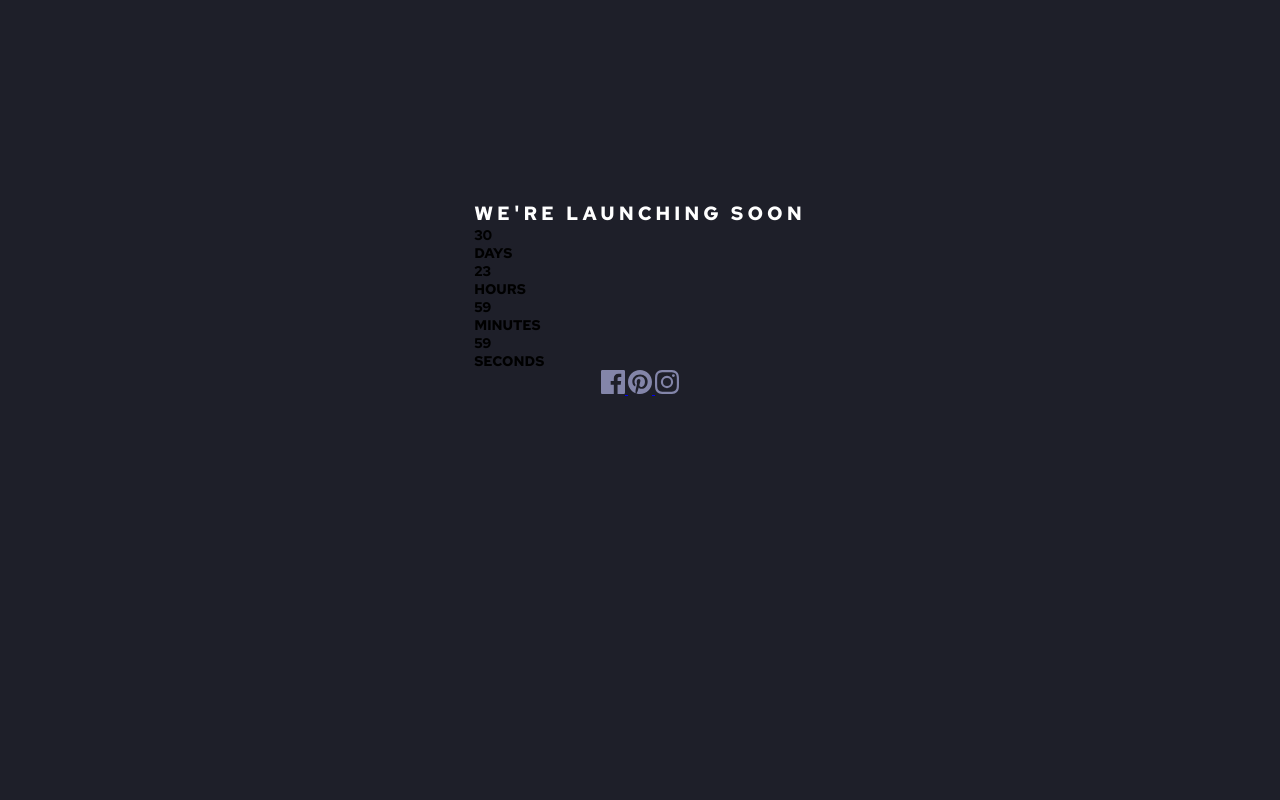
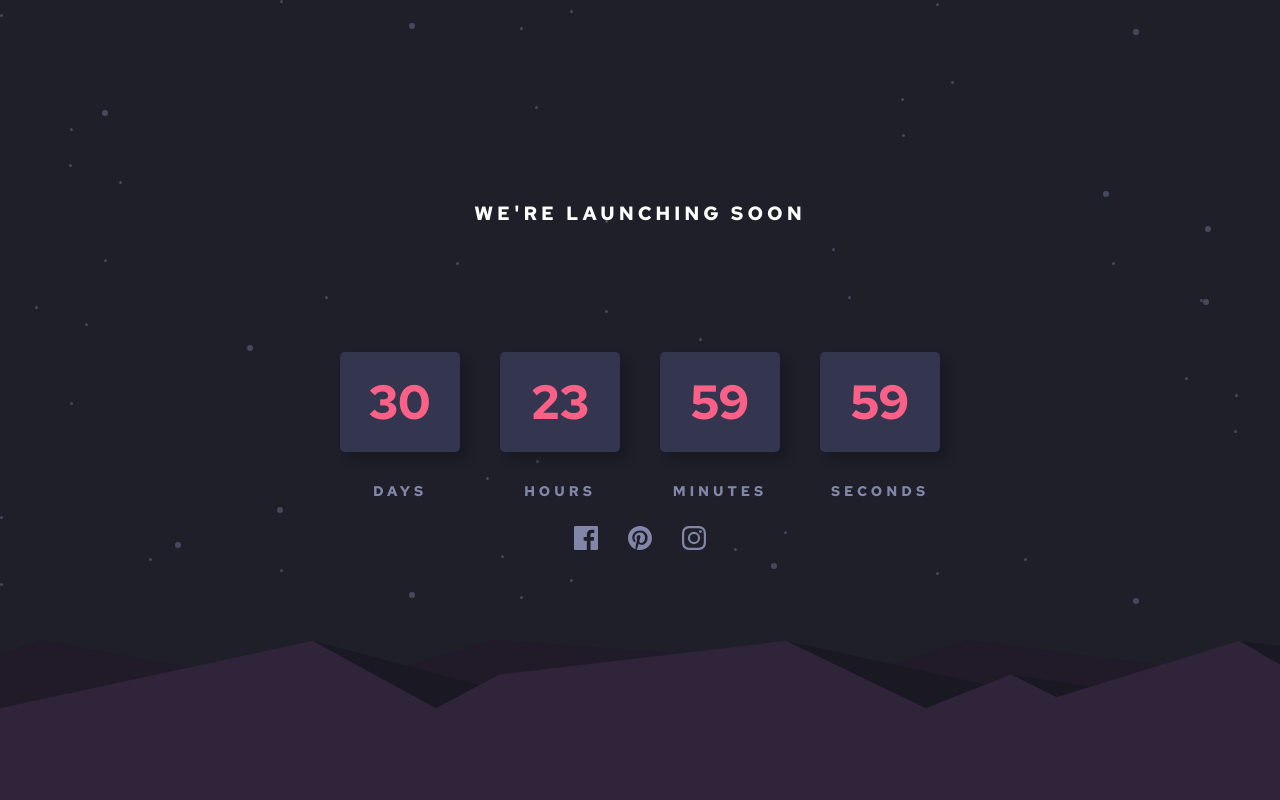
Before and after one commit to juangonzalezdla/launch-countdown-timer, a plain HTML site: page index.html in a window 1280 px wide. Drawn offline with Linux system fonts and the light colour scheme.

Commit message:
Add styles

```diff
--- a/css/styles.css
+++ b/css/styles.css
@@ -5,12 +5,12 @@
 }
 
 :root {
-  --Grayish-blue: hsl(237, 18%, 59%);
+  --Grayish-blue: #8486a9;
   --Soft-red: hsl(345, 95%, 68%);
   --White: hsl(0, 0%, 100%);
   --Dark-desaturated-blue: hsl(236, 21%, 26%);
   --Very-dark-blue: hsl(235, 16%, 14%);
-  --Very-dark-mostly-black-blue: hsl(234, 17%, 12%);
+  --Very-dark-mostly-black-blue: hsl(235, 18%, 12%);
 
   --font-red-hat: 'Red Hat Text', sans-serif;
   --font-size: 14px;
@@ -18,19 +18,29 @@
 
 body {
   background-color: var(--Very-dark-blue);
+  background-image: url(../images/bg-stars.svg);
   font-family: var(--font-red-hat);
   font-size: var(--font-size);
   text-transform: uppercase;
+  width: 100vw;
+  max-height: 100vh;
+  display: flex;
+  justify-content: center;
+  align-items: center;
 }
 
 .container {
   width: 90%;
-  max-height: 100%;
   margin: 0 auto;
+}
+
+.countdown {
+  width: 100%;
   display: flex;
   flex-direction: column;
   justify-content: center;
   align-items: center;
+  text-align: center;
 }
 
 .countdown__title {
@@ -42,5 +52,50 @@ body {
 }
 
 .countdown__timer {
-  display: blobk;
+  width: 600px;
+  height: 200px;
+  margin-top: 100px;
+  display: flex;
+  justify-content: space-between;
+  align-items: center;
 }
+
+.countdown__timer--container div {
+  width: 120px;
+  height: 100px;
+  background-color: var(--Dark-desaturated-blue);
+  display: flex;
+  align-items: center;
+  justify-content: center;
+  margin-bottom: 30px;
+  border-radius: 5px;
+  box-shadow: 7px 7px 7px 0px rgba(25,26,36,1);
+}
+
+.countdown__timer__elements {
+  width: 100%;
+  color: var(--Soft-red);
+  font-size: 3rem;
+}
+
+.countdown__timer__names {
+  color: var(--Grayish-blue);
+  letter-spacing: 4px;
+}
+
+.social {
+  display: flex;
+  justify-content: center;
+  align-items: center;
+  gap: 30px;
+}
+
+.wave {
+  position: absolute;
+  bottom: 0;
+  width: 100%;
+  height: 160px;
+  background-repeat: no-repeat;
+  background-size: 100% 160px;
+  background-image: url(../images/pattern-hills.svg);
+}
--- a/index.html
+++ b/index.html
@@ -21,23 +21,31 @@
       <h1 class="countdown__title">We're launching soon</h1>
 
       <div class="countdown__timer">
-        <div class="countdown__timer--containers">
-          <span class="countdown__timer__elements">30</span>
+        <div class="countdown__timer--container">
+          <div>
+            <span class="countdown__timer__elements">30</span>
+          </div>
           <p class="countdown__timer__names">Days</p>
         </div>
 
-        <div class="countdown__timer--containers">
-          <span class="countdown__timer__elements">23</span>
+        <div class="countdown__timer--container">
+          <div>
+            <span class="countdown__timer__elements">23</span>
+          </div>
           <p class="countdown__timer__names">Hours</p>
         </div>
 
-        <div class="countdown__timer--containers">
-          <span class="countdown__timer__elements">59</span>
+        <div class="countdown__timer--container">
+          <div>
+            <span class="countdown__timer__elements">59</span>
+          </div>
           <p class="countdown__timer__names">Minutes</p>
         </div>
 
-        <div class="countdown__timer--containers">
-          <span class="countdown__timer__elements">59</span>
+        <div class="countdown__timer--container">
+          <div>
+            <span class="countdown__timer__elements">59</span>
+          </div>
           <p class="countdown__timer__names">Seconds</p>
         </div>
       </div>
@@ -59,6 +67,9 @@
 
   </main>
 
+  <footer class="wave">
+
+  </footer>
 </body>
 
 </html>
```
